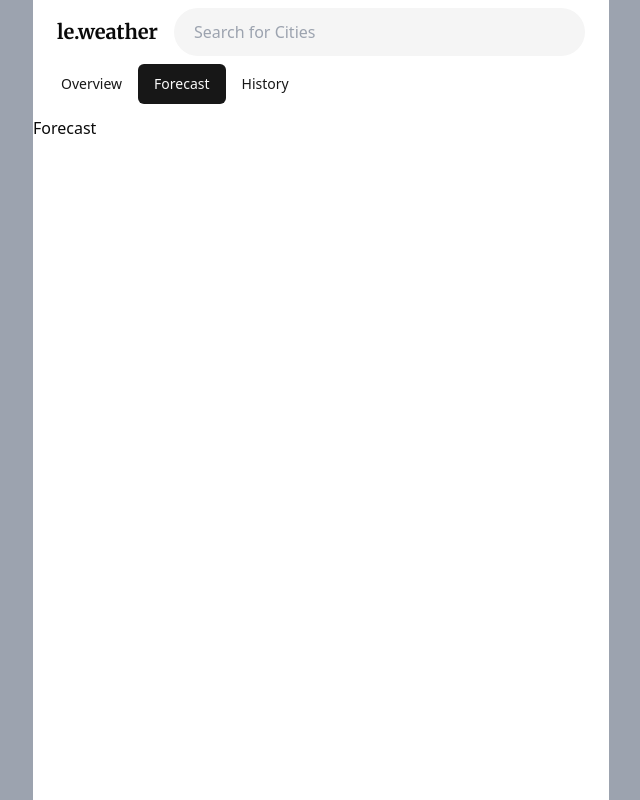
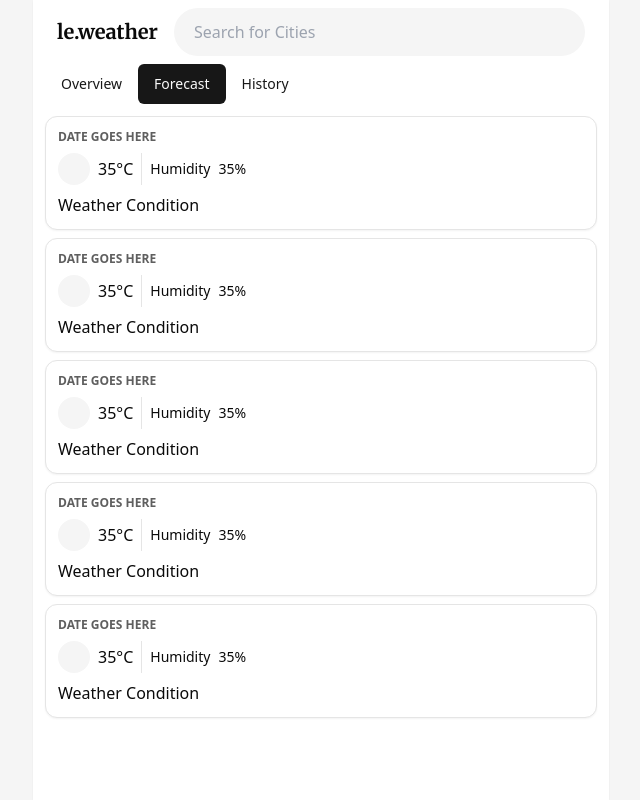
Before and after one commit to rantingmong/frontend, a Next.js app: page /forecast in a window 1280 px wide. Shown: the whole page, without its empty margins (319-959 px from the left). Built offline with nearby package versions, Linux system fonts and the light colour scheme.

Commit message:
Implement forecast

```diff
--- a/app/forecast/page.tsx
+++ b/app/forecast/page.tsx
@@ -1,3 +1,5 @@
+import ForecastContent from "@/components/app/forecast/content";
+
 export default function ForecastPage() {
-  return <span>Forecast</span>;
+  return <ForecastContent />;
 }
--- a/app/layout.tsx
+++ b/app/layout.tsx
@@ -9,8 +9,8 @@ export const metadata: Metadata = {
 export default function RootLayout({ children }: Readonly<React.PropsWithChildren>) {
   return (
     <html lang="en">
-      <body className="sm:container sm:max-w-screen-sm min-h-screen bg-gray-400">
-        <div className="bg-background min-h-screen flex flex-col">
+      <body className="sm:container sm:max-w-screen-sm min-h-screen bg-muted">
+        <div className="bg-background min-h-screen flex flex-col shadow-sm">
           <AppNavbar />
           {children}
         </div>
--- /dev/null
+++ b/components/app/forecast/content.tsx
@@ -0,0 +1,13 @@
+import ContentItem from "./content/item";
+
+export default function ForecastContent() {
+  return (
+    <div className="flex flex-col gap-2 px-3">
+      <ContentItem />
+      <ContentItem />
+      <ContentItem />
+      <ContentItem />
+      <ContentItem />
+    </div>
+  );
+}
--- /dev/null
+++ b/components/app/forecast/content/item.tsx
@@ -0,0 +1,20 @@
+import { Card } from "@/components/ui/card";
+import { Field } from "@/components/ui/field";
+import { Separator } from "@/components/ui/separator";
+
+export default function ContentItem() {
+  return (
+    <Card className="p-3 flex flex-col gap-2">
+      <h4 className="uppercase text-xs font-semibold opacity-65">Date goes here</h4>
+      <div className="flex flex-row gap-2 items-center">
+        <div className="size-8 rounded-full bg-muted relative"></div>
+        <span className="font-medium">35°C</span>
+        <Separator className="h-8" orientation="vertical" />
+        <Field orientation="horizontal" label="Humidity">
+          <span className="text-sm">35%</span>
+        </Field>
+      </div>
+      <span>Weather Condition</span>
+    </Card>
+  );
+}
--- a/components/ui/card.tsx
+++ b/components/ui/card.tsx
@@ -1,79 +1,43 @@
-import * as React from "react"
+import * as React from "react";
 
-import { cn } from "@/lib/utils"
+import { cn } from "@/lib/utils";
 
-const Card = React.forwardRef<
-  HTMLDivElement,
-  React.HTMLAttributes<HTMLDivElement>
->(({ className, ...props }, ref) => (
-  <div
-    ref={ref}
-    className={cn(
-      "rounded-lg border bg-card text-card-foreground shadow-sm",
-      className
-    )}
-    {...props}
-  />
-))
-Card.displayName = "Card"
+const Card = React.forwardRef<HTMLDivElement, React.HTMLAttributes<HTMLDivElement>>(({ className, ...props }, ref) => (
+  <div ref={ref} className={cn("rounded-xl border bg-card text-card-foreground shadow-sm", className)} {...props} />
+));
+Card.displayName = "Card";
 
-const CardHeader = React.forwardRef<
-  HTMLDivElement,
-  React.HTMLAttributes<HTMLDivElement>
->(({ className, ...props }, ref) => (
-  <div
-    ref={ref}
-    className={cn("flex flex-col space-y-1.5 p-6", className)}
-    {...props}
-  />
-))
-CardHeader.displayName = "CardHeader"
+const CardHeader = React.forwardRef<HTMLDivElement, React.HTMLAttributes<HTMLDivElement>>(
+  ({ className, ...props }, ref) => (
+    <div ref={ref} className={cn("flex flex-col space-y-1.5 p-6", className)} {...props} />
+  ),
+);
+CardHeader.displayName = "CardHeader";
 
-const CardTitle = React.forwardRef<
-  HTMLParagraphElement,
-  React.HTMLAttributes<HTMLHeadingElement>
->(({ className, ...props }, ref) => (
-  <h3
-    ref={ref}
-    className={cn(
-      "text-2xl font-semibold leading-none tracking-tight",
-      className
-    )}
-    {...props}
-  />
-))
-CardTitle.displayName = "CardTitle"
+const CardTitle = React.forwardRef<HTMLParagraphElement, React.HTMLAttributes<HTMLHeadingElement>>(
+  ({ className, ...props }, ref) => (
+    <h3 ref={ref} className={cn("text-2xl font-semibold leading-none tracking-tight", className)} {...props} />
+  ),
+);
+CardTitle.displayName = "CardTitle";
 
-const CardDescription = React.forwardRef<
-  HTMLParagraphElement,
-  React.HTMLAttributes<HTMLParagraphElement>
->(({ className, ...props }, ref) => (
-  <p
-    ref={ref}
-    className={cn("text-sm text-muted-foreground", className)}
-    {...props}
-  />
-))
-CardDescription.displayName = "CardDescription"
+const CardDescription = React.forwardRef<HTMLParagraphElement, React.HTMLAttributes<HTMLParagraphElement>>(
+  ({ className, ...props }, ref) => (
+    <p ref={ref} className={cn("text-sm text-muted-foreground", className)} {...props} />
+  ),
+);
+CardDescription.displayName = "CardDescription";
 
-const CardContent = React.forwardRef<
-  HTMLDivElement,
-  React.HTMLAttributes<HTMLDivElement>
->(({ className, ...props }, ref) => (
-  <div ref={ref} className={cn("p-6 pt-0", className)} {...props} />
-))
-CardContent.displayName = "CardContent"
+const CardContent = React.forwardRef<HTMLDivElement, React.HTMLAttributes<HTMLDivElement>>(
+  ({ className, ...props }, ref) => <div ref={ref} className={cn("p-6 pt-0", className)} {...props} />,
+);
+CardContent.displayName = "CardContent";
 
-const CardFooter = React.forwardRef<
-  HTMLDivElement,
-  React.HTMLAttributes<HTMLDivElement>
->(({ className, ...props }, ref) => (
-  <div
-    ref={ref}
-    className={cn("flex items-center p-6 pt-0", className)}
-    {...props}
-  />
-))
-CardFooter.displayName = "CardFooter"
+const CardFooter = React.forwardRef<HTMLDivElement, React.HTMLAttributes<HTMLDivElement>>(
+  ({ className, ...props }, ref) => (
+    <div ref={ref} className={cn("flex items-center p-6 pt-0", className)} {...props} />
+  ),
+);
+CardFooter.displayName = "CardFooter";
 
-export { Card, CardHeader, CardFooter, CardTitle, CardDescription, CardContent }
+export { Card, CardHeader, CardFooter, CardTitle, CardDescription, CardContent };
--- a/components/ui/field.tsx
+++ b/components/ui/field.tsx
@@ -1,8 +1,11 @@
 import { LucideIcon } from "lucide-react";
 
-export function Field({ children, label, icon: Icon, iconClassName }: FieldProps) {
+export function Field({ children, label, icon: Icon, iconClassName, orientation }: FieldProps) {
   return (
-    <div className="flex flex-col">
+    <div
+      className="flex flex-col data-[orientation=horizontal]:gap-2 data-[orientation=horizontal]:flex-row"
+      data-orientation={orientation ?? "vertical"}
+    >
       <div className="text-sm flex flex-row gap-2 items-center">
         {Icon && <Icon className={iconClassName} size={12} />}
         <span>{label}</span>
@@ -12,4 +15,9 @@ export function Field({ children, label, icon: Icon, iconClassName }: FieldProps
   );
 }
 
-type FieldProps = React.PropsWithChildren<{ icon?: LucideIcon; iconClassName?: string; label: React.ReactNode }>;
+type FieldProps = React.PropsWithChildren<{
+  icon?: LucideIcon;
+  iconClassName?: string;
+  label: React.ReactNode;
+  orientation: "horizontal" | "vertical";
+}>;
--- /dev/null
+++ b/components/ui/separator.tsx
@@ -0,0 +1,31 @@
+"use client"
+
+import * as React from "react"
+import * as SeparatorPrimitive from "@radix-ui/react-separator"
+
+import { cn } from "@/lib/utils"
+
+const Separator = React.forwardRef<
+  React.ElementRef<typeof SeparatorPrimitive.Root>,
+  React.ComponentPropsWithoutRef<typeof SeparatorPrimitive.Root>
+>(
+  (
+    { className, orientation = "horizontal", decorative = true, ...props },
+    ref
+  ) => (
+    <SeparatorPrimitive.Root
+      ref={ref}
+      decorative={decorative}
+      orientation={orientation}
+      className={cn(
+        "shrink-0 bg-border",
+        orientation === "horizontal" ? "h-[1px] w-full" : "h-full w-[1px]",
+        className
+      )}
+      {...props}
+    />
+  )
+)
+Separator.displayName = SeparatorPrimitive.Root.displayName
+
+export { Separator }
--- a/package.json
+++ b/package.json
@@ -9,6 +9,7 @@
     "lint": "next lint"
   },
   "dependencies": {
+    "@radix-ui/react-separator": "^1.0.3",
     "@radix-ui/react-slot": "^1.0.2",
     "class-variance-authority": "^0.7.0",
     "clsx": "^2.1.0",
```
Also changed, not shown: 1 other file (tests, documents, lock files or other folders).
